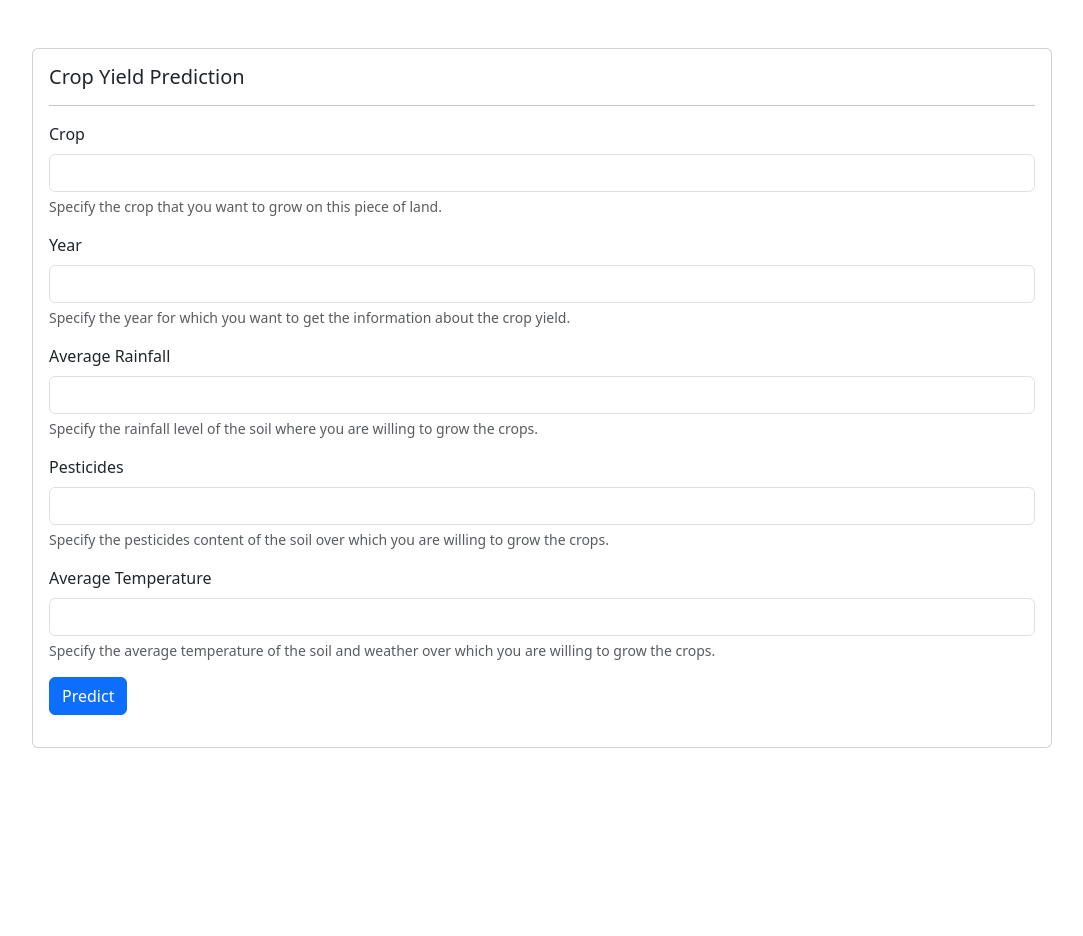
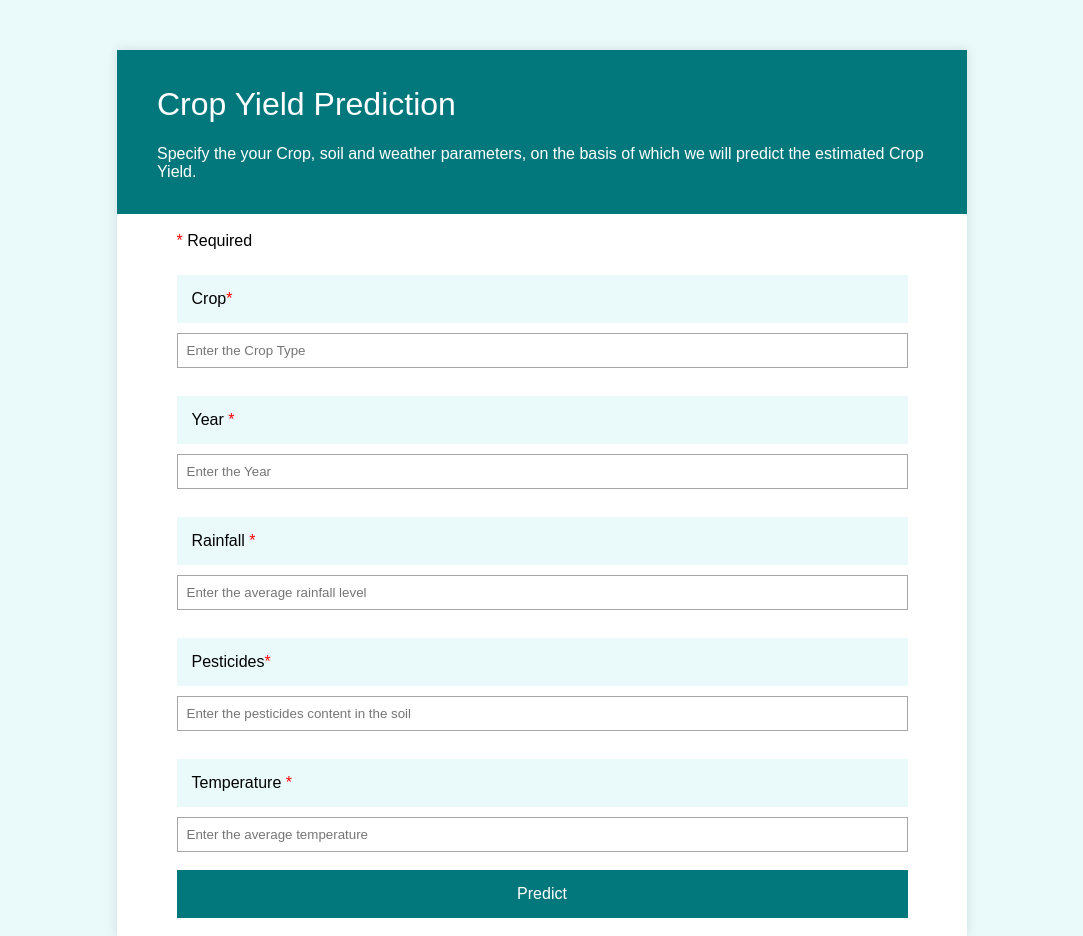
Before and after one commit to adityaiiitL/Mini_Project_2023, a Flask app: page /crop-yield-predict in a window 1280 px wide. Shown: the whole page, without its empty margins (98-1181 px from the left). Before the commit the page ends 748 px from the top, so only its background shows below. Run offline with Flask 3, Linux system fonts and the light colour scheme; parts of the project's set-up code (start-up, migrations or seed data) failed here and were passed over.

Commit message:
notebook customized

```diff
--- a/app.py
+++ b/app.py
@@ -1,4 +1,6 @@
 import pickle
+import pandas as pd
+from sklearn import preprocessing
 from flask import Flask, render_template, request, url_for, redirect
 from flask_sqlalchemy import SQLAlchemy
 from flask_login import UserMixin, login_user, LoginManager, login_required, logout_user, current_user
@@ -150,17 +152,26 @@ def crop_predict():
 
 @app.route('/crop-yield-predict', methods=['GET', 'POST'])
 def crop_yield_predict():
-    # if request.method == 'POST':
-    #     crop = request.form.get('crop')
-    #     year = (int)(request.form.get('year'))
-    #     rainfall = (int)(request.form.get('rainfall'))
-    #     pesticides = (int)(request.form.get('pesticides'))
-    #     temperature = (float)(request.form.get('temperature'))
+    if request.method == 'POST':
+        crop = request.form.get('crop')
+        year = request.form.get('year')
+        rainfall = request.form.get('rainfall')
+        pesticides = request.form.get('pesticides')
+        temperature = request.form.get('temperature')
 
-    #     prediction = crop_yield_predictor.predict([[crop, year, rainfall, pesticides, temperature]])
+        dff = pd.DataFrame([[crop, year, rainfall, pesticides, temperature]], columns=[
+                           'Item', 'Year', 'average_rain_fall_mm_per_year', 'pesticides_tonnes', 'avg_temp'])
 
-    #     print(prediction[0])
-    #     return render_template('crop_yield_prediction.html', Yield=prediction[0])
+        label_encoder = preprocessing.LabelEncoder()
+        dff['Item'] = label_encoder.fit_transform(dff['Item'])
+
+        Standardisation = preprocessing.StandardScaler()
+        dff = Standardisation.fit_transform(dff)
+
+        prediction = crop_yield_predictor.predict(dff)
+
+        print(prediction[0])
+        return render_template('crop_yield_prediction.html', Yield=prediction[0])
 
     return render_template('crop_yield_prediction.html')
 
--- a/templates/crop_yield_prediction.html
+++ b/templates/crop_yield_prediction.html
@@ -1,90 +1,180 @@
 <html lang="en">
 <head>
-    <meta charset="UTF-8" />
-    <meta http-equiv="X-UA-Compatible" content="IE=edge" />
-    <meta name="viewport" content="width=device-width, initial-scale=1.0" />
-    <title>Document</title>
-    <link
-      href="https://cdn.jsdelivr.net/npm/bootstrap@5.3.0-alpha3/dist/css/bootstrap.min.css"
-      rel="stylesheet"
-      integrity="sha384-KK94CHFLLe+nY2dmCWGMq91rCGa5gtU4mk92HdvYe+M/SXH301p5ILy+dN9+nJOZ"
-      crossorigin="anonymous"
-    />
+  <meta charset="UTF-8">
+  <meta http-equiv="X-UA-Compatible" content="IE=edge">
+  <meta name="viewport" content="width=device-width, initial-scale=1.0">
+  <title>Crop Yield Prediction</title>
+  <style>
+    * {
+      box-sizing: border-box;
+    }
+    @media screen and (min-width: 1000px){
+      * {
+        box-sizing: border-box;
+      }
+      div.all {
+        margin: auto;
+        max-width: 850px;
+      }
+      body {
+        margin: 0px;
+      }
+      footer {
+        max-width: 850px;
+        margin-bottom: 20px;
+        margin-left: auto;
+        margin-right: auto;
+      }
+      div.main {
+        padding-top: 50px;
+      }
+    }
+
+    span.req {
+      color: red;
+    }
+    p.classy {
+      padding: 15px 0px 15px 15px;
+      border: 0px solid black;
+      margin-bottom: 10px;
+      background-color: #eafafa;
+      font-family: sans-serif;
+      margin-top: 10px;
+    }
+    div.head {
+      background-color: #03787C;
+      padding: 15px 0px 15px 40px;
+      font-family: sans-serif;
+      color: white;
+    }
+    .sass {
+      padding: 9px;
+      border: 1px solid #a6a6a6;
+    }
+    footer {
+      font-size: 0.7em;
+      color: grey;
+      padding: 25px 7% 25px 7%;
+      background-color: rgba(255,255,255,.7);
+    }
+
+    footer a {
+      text-decoration: none;
+      color: #337ab7;
+    }
+
+    div.mass {
+      background-color: #eafafa;
+      padding: 15px 0px 5px 15px;
+      font-family: sans-serif;
+    }
+    p.lass {
+      padding: 10px;
+      border: 1px dotted black; width: 31%;
+      margin-bottom: -15px;
+      background-color: white;
+      padding: 9px 0px 9px 7px;
+    }
+    form {
+      margin: 0% 7% 0% 7%;
+    }
+    body {
+      margin: 0px;
+    }
+    h1 {color: white;
+      font-weight: 400;}
+    div.all {
+      background-color: white;
+      box-shadow: 0px 0px 11px rgba(0,0,0,.12);
+    }
+    body {
+      background-color: #eafafa;
+      font-family: sans-serif;}
+    .button {
+      background-color: #03787C;
+                  border: none;
+                  padding: 15px 15px 15px 15px;
+                  width: 100%;
+                  color: white;
+                  font-size: 16px;
+    }
+    input.sass {
+      width: 100%
+    }
+    input.choice {
+      margin-top: 10px;
+    }
+    select::-ms-expand {
+  display: none;
+}
+select {
+  display: inline-block;
+  box-sizing: border-box;
+  padding: 0.5em 2em 0.5em 0.5em;
+  border: 1px solid #eee;
+  font: inherit;
+  line-height: inherit;
+  -webkit-appearance: none;
+  -moz-appearance: none;
+  -ms-appearance: none;
+  appearance: none;
+  background-repeat: no-repeat;
+  background-image: linear-gradient(45deg, transparent 50%, currentColor 50%), linear-gradient(135deg, currentColor 50%, transparent 50%);
+  background-position: right 15px top 1em, right 10px top 1em;
+  background-size: 5px 5px, 5px 5px;
+}
+  </style>
 </head>
 <body>
-    <div class="container">
-      <!-- Crop Yield Prediction -->
+  <div class="main" style="margin: auto">
+    <div class="all">
+    <div class="form">
+    <div class="head">
+    <h1>Crop Yield Prediction</h1>
+        Specify the your Crop, soil and weather parameters, on the basis of which we will predict the estimated Crop Yield.<br><br></div><br>
+    <form action="" method="POST">
+    <div style="margin-bottom: 25px">
+    <span class="req">* <span style="color: black">Required</span></span>
+    </div>
+    <p class="classy">
+    <label>Crop<span class="req">*</span><br></p>
+    <input type="text" name="crop" placeholder="Enter the Crop Type" class="sass"><Br><Br>
+    </label>
 
-      <div class="card m-5">
-        <div class="card-body">
-          <h5 class="card-title">Crop Yield Prediction</h5>
-          <hr class="hr hr-blurry" />
-          <form action="" method="post">
-            <div class="mb-3">
-              <label for="crop" class="form-label">Crop</label>
-              <input type="text" class="form-control" id="crop" name="crop" />
-              <div id="emailHelp" class="form-text">
-                Specify the crop that you want to grow on this piece of land.
-              </div>
-            </div>
-            <div class="mb-3">
-              <label for="year" class="form-label">Year</label>
-              <input type="text" class="form-control" id="year" name="year" />
-              <div id="emailHelp" class="form-text">
-                Specify the year for which you want to get the information about
-                the crop yield.
-              </div>
-            </div>
-            <div class="mb-3">
-              <label for="rainfall" class="form-label">Average Rainfall</label>
-              <input
-                type="text"
-                class="form-control"
-                id="rainfall"
-                name="rainfall"
-              />
-              <div id="emailHelp" class="form-text">
-                Specify the rainfall level of the soil where you are willing to
-                grow the crops.
-              </div>
-            </div>
-            <div class="mb-3">
-              <label for="pesticides" class="form-label">Pesticides</label>
-              <input
-                type="text"
-                class="form-control"
-                id="pesticides"
-                name="pesticides"
-              />
-              <div id="emailHelp" class="form-text">
-                Specify the pesticides content of the soil over which you are
-                willing to grow the crops.
-              </div>
-            </div>
-            <div class="mb-3">
-              <label for="temperature" class="form-label"
-                >Average Temperature</label
-              >
-              <input
-                type="text"
-                class="form-control"
-                id="temperature"
-                name="temperature"
-              />
-              <div id="emailHelp" class="form-text">
-                Specify the average temperature of the soil and weather over
-                which you are willing to grow the crops.
-              </div>
-            </div>
-            <button type="submit" class="btn btn-primary">Predict</button>
+    <p class="classy">
+    <label>Year <span class="req">*</span><br>
+    </p>
+    <input type="text" name="year" placeholder="Enter the Year" class="sass"><br><br>
+    </label>
+
+    <p class="classy">
+      <label>Rainfall <span class="req">*</span><br>
+      </p>
+      <input type="text" name="rainfall" placeholder="Enter the average rainfall level" class="sass"><br><br>
+      </label>
+
+    <p class="classy">
+      <label>Pesticides<span class="req">*</span><br></p>
+      <input type="text" name="pesticides" placeholder="Enter the pesticides content in the soil" class="sass"><Br><Br>
+      </label>
+
+      <p class="classy">
+      <label>Temperature <span class="req">*</span><br>
+      </p>
+      <input type="text" name="temperature" placeholder="Enter the average temperature" class="sass"><br><br>
+      </label>
+
+    <button type="submit" class="button">Predict</button><br><br>
+
+        {% if Yield %}
+        <p class="classy">
+          {{Yield}} hg/ha is the estimated Crop Yield for this land!
+          </p>
+        {% endif %}
     </form>
     </div>
     </div>
     </div>
-    <script
-      src="https://cdn.jsdelivr.net/npm/bootstrap@5.3.0-alpha3/dist/js/bootstrap.bundle.min.js"
-      integrity="sha384-ENjdO4Dr2bkBIFxQpeoTz1HIcje39Wm4jDKdf19U8gI4ddQ3GYNS7NTKfAdVQSZe"
-      crossorigin="anonymous"
-    ></script>
+    </div>
 </body>
 </html>
```
Also changed, not shown: templates/dashboard.html (+3 -21 lines). Lines whose indentation alone changed are shown as unchanged.
